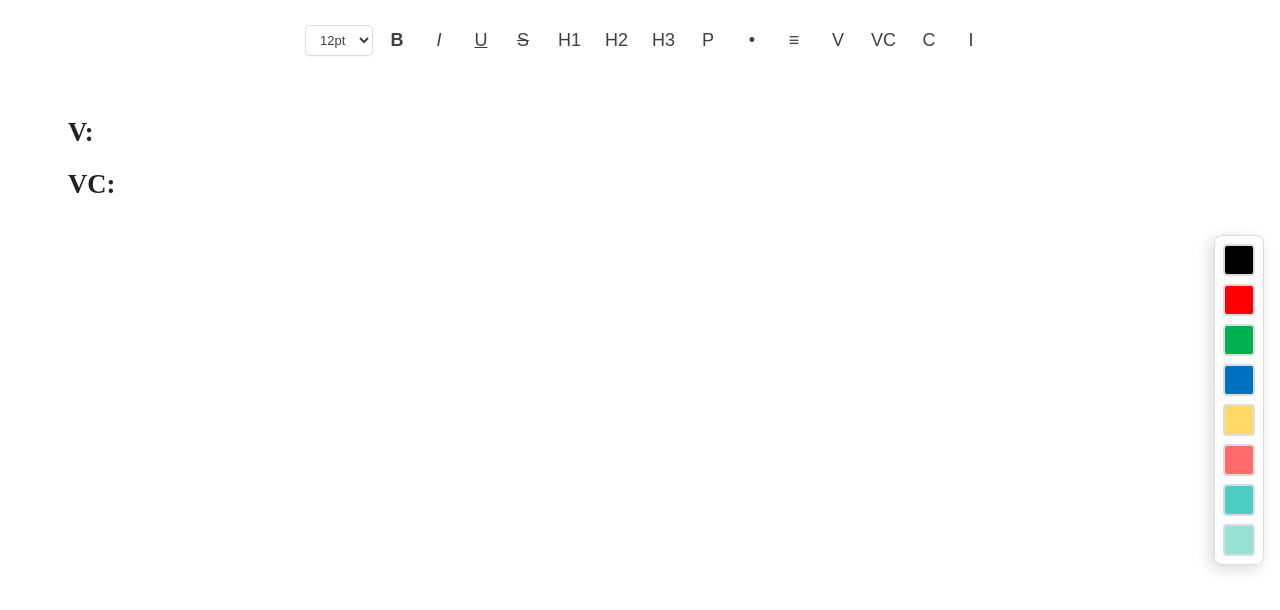
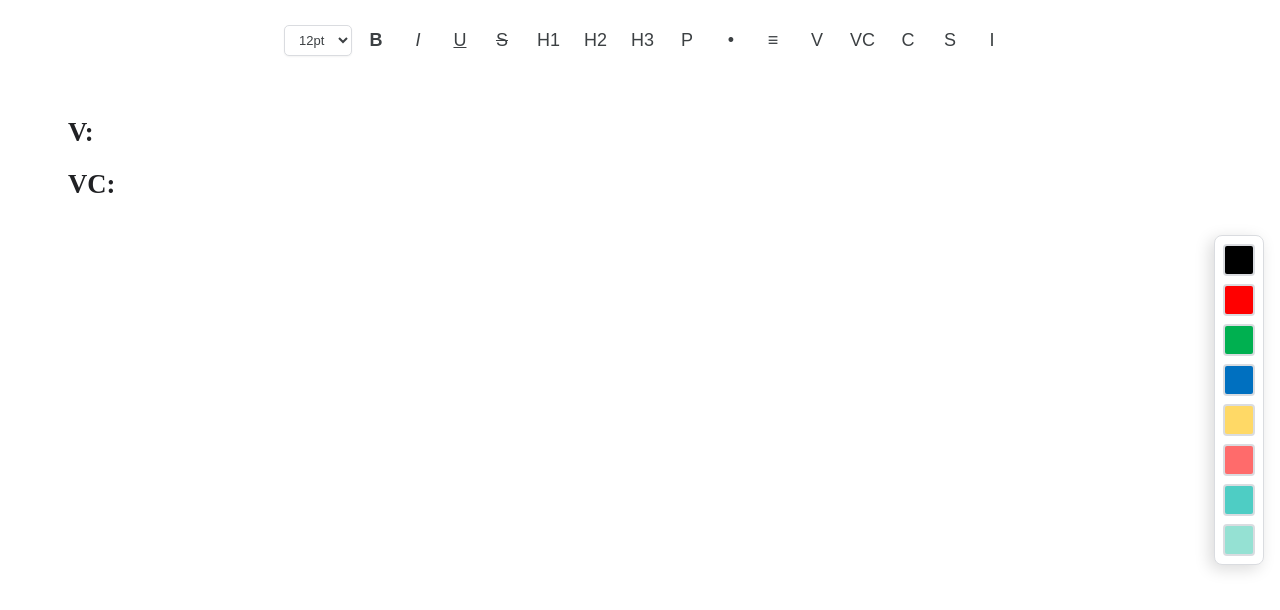
Before and after one commit to CoolPerson879/debate, a Next.js app: page / in a window 1280 px wide. Shown: the top 610 px of the page. Built offline with nearby package versions, Linux system fonts and the light colour scheme.

Commit message:
Finalize Left column

```diff
--- a/app/editor/TextEditor.tsx
+++ b/app/editor/TextEditor.tsx
@@ -1,6 +1,6 @@
 'use client'
 
-import { useRef, useState } from 'react'
+import { useEffect, useRef, useState } from 'react'
 import './editor.css'
 
 export default function TextEditor() {
@@ -17,6 +17,7 @@ export default function TextEditor() {
   const [activeColorIndex, setActiveColorIndex] = useState<number | null>(null)
   const [cCounter, setCCounter] = useState(1)
   const [iCounter, setICounter] = useState(1)
+  const [sCounter, setSCounter] = useState(0)
   const [justInsertedSnippet, setJustInsertedSnippet] = useState(false)
   const [activeFormats, setActiveFormats] = useState({
     bold: false,
@@ -26,6 +27,27 @@ export default function TextEditor() {
     insertUnorderedList: false,
     insertOrderedList: false
   })
+
+  useEffect(() => {
+    const editor = editorRef.current
+    if (!editor) return
+
+    editor.focus()
+    const vSpan = Array.from(editor.querySelectorAll('span')).find((span) =>
+      (span.textContent ?? '').trim().startsWith('V:')
+    )
+
+    if (vSpan) {
+      const range = document.createRange()
+      range.selectNodeContents(vSpan)
+      range.collapse(false)
+      const selection = window.getSelection()
+      if (selection) {
+        selection.removeAllRanges()
+        selection.addRange(range)
+      }
+    }
+  }, [])
 
   const updateActiveFormats = () => {
     setActiveFormats({
@@ -77,6 +99,12 @@ export default function TextEditor() {
     }
   }
 
+  const getLetterSequence = (index: number) => {
+    const safeIndex = Math.max(0, index)
+    const letterIndex = safeIndex % 26
+    return String.fromCharCode(65 + letterIndex)
+  }
+
   const insertSnippet = (text: string) => {
     editorRef.current?.focus()
 
@@ -97,32 +125,82 @@ export default function TextEditor() {
       const textContent = (currentNode as HTMLElement).textContent || ''
       hasTextOnLine = textContent.trim().length > 0
 
-      // If there's text, insert a line break first
-      if (hasTextOnLine) {
-        const br = document.createElement('br')
-        range.insertNode(br)
-        range.setStartAfter(br)
-        range.setEndAfter(br)
-      }
-
       // Create and insert the formatted snippet
       const span = document.createElement('span')
       span.style.fontWeight = 'bold'
       span.style.fontSize = '20pt'
-      span.textContent = text
+      span.textContent = `${text.replace(/\s*$/, '')}\u00A0`
 
       range.deleteContents()
-      range.insertNode(span)
+
+      if (hasTextOnLine) {
+        const p = document.createElement('p')
+        p.style.marginTop = '18px'
+        p.style.marginBottom = '12px'
+        p.appendChild(span)
+        range.insertNode(p)
+
+        range.setStartAfter(p)
+        range.setEndAfter(p)
+      } else {
+        range.insertNode(span)
+        range.setStartAfter(span)
+        range.setEndAfter(span)
+      }
 
       // Move cursor after the inserted text
-      range.setStartAfter(span)
-      range.setEndAfter(span)
       selection.removeAllRanges()
       selection.addRange(range)
     }
 
     setJustInsertedSnippet(true)
     editorRef.current?.focus()
+  }
+
+  const insertCleanLine = (newParagraph: boolean) => {
+    const selection = window.getSelection()
+    if (!selection || selection.rangeCount === 0) return
+
+    const range = selection.getRangeAt(0)
+    range.deleteContents()
+
+    if (newParagraph) {
+      const p = document.createElement('p')
+      p.style.fontWeight = 'normal'
+      p.style.textDecoration = 'none'
+      p.style.fontStyle = 'normal'
+      p.style.fontSize = '15pt'
+      p.style.marginTop = '18px'
+      p.style.marginBottom = '12px'
+      p.innerHTML = '&nbsp;'
+      range.insertNode(p)
+
+      range.setStart(p, 0)
+      range.setEnd(p, 0)
+    } else {
+      const br = document.createElement('br')
+      range.insertNode(br)
+
+      const span = document.createElement('span')
+      span.style.fontWeight = 'normal'
+      span.style.textDecoration = 'none'
+      span.style.fontStyle = 'normal'
+      span.style.fontSize = '15pt'
+      span.innerHTML = '&nbsp;'
+
+      range.setStartAfter(br)
+      range.insertNode(span)
+      range.setStart(span.firstChild!, 1)
+      range.collapse(true)
+    }
+
+    selection.removeAllRanges()
+    selection.addRange(range)
+
+    setTimeout(() => {
+      document.execCommand('removeFormat', false, '')
+      document.execCommand('formatBlock', false, '<p>')
+    }, 0)
   }
 
   const changeFontSizeBy = (delta: number) => {
@@ -201,38 +279,16 @@ export default function TextEditor() {
 
       e.preventDefault()
 
-      if (selection && selection.rangeCount > 0) {
-        const range = selection.getRangeAt(0)
-        range.deleteContents()
+      insertCleanLine(true)
 
-        // Insert a line break
-        const br = document.createElement('br')
-        range.insertNode(br)
+      setJustInsertedSnippet(false)
+      editorRef.current?.focus()
+      return
+    }
 
-        // Create a new span with explicitly cleared formatting
-        const span = document.createElement('span')
-        span.style.fontWeight = 'normal'
-        span.style.textDecoration = 'none'
-        span.style.fontStyle = 'normal'
-        span.style.fontSize = '15pt'
-        span.innerHTML = '&nbsp;'
-
-        range.setStartAfter(br)
-        range.insertNode(span)
-
-        // Move cursor into the span and collapse to start
-        range.setStart(span.firstChild!, 1)
-        range.collapse(true)
-        selection.removeAllRanges()
-        selection.addRange(range)
-
-        // Force remove any active formatting commands
-        setTimeout(() => {
-          document.execCommand('removeFormat', false, '')
-          document.execCommand('formatBlock', false, '<p>')
-        }, 0)
-      }
-
+    if (e.key === 'Enter') {
+      e.preventDefault()
+      insertCleanLine(false)
       setJustInsertedSnippet(false)
       editorRef.current?.focus()
       return
@@ -500,6 +556,16 @@ export default function TextEditor() {
               C
             </button>
             <button
+              title="Insert S(letter):"
+              onClick={() => {
+                insertSnippet(`S${getLetterSequence(sCounter)}: `)
+                setSCounter(prev => prev + 1)
+              }}
+              className="toolbar-btn"
+            >
+              S
+            </button>
+            <button
               title="Insert I#:"
               onClick={() => {
                 insertSnippet(`I${iCounter}: `)
@@ -523,8 +589,8 @@ export default function TextEditor() {
           onKeyDown={handleKeyDown}
           style={{ zoom: `${zoomLevel}%` }}
         >
-          <p><span style={{ fontWeight: 'bold', fontSize: '20pt' }}>V: </span></p>
-          <p><span style={{ fontWeight: 'bold', fontSize: '20pt' }}>VC: </span></p>
+          <p><span style={{ fontWeight: 'bold', fontSize: '20pt' }}>V:&nbsp;</span></p>
+          <p><span style={{ fontWeight: 'bold', fontSize: '20pt' }}>VC:&nbsp;</span></p>
         </div>
 
         <div className="color-panel">
```
